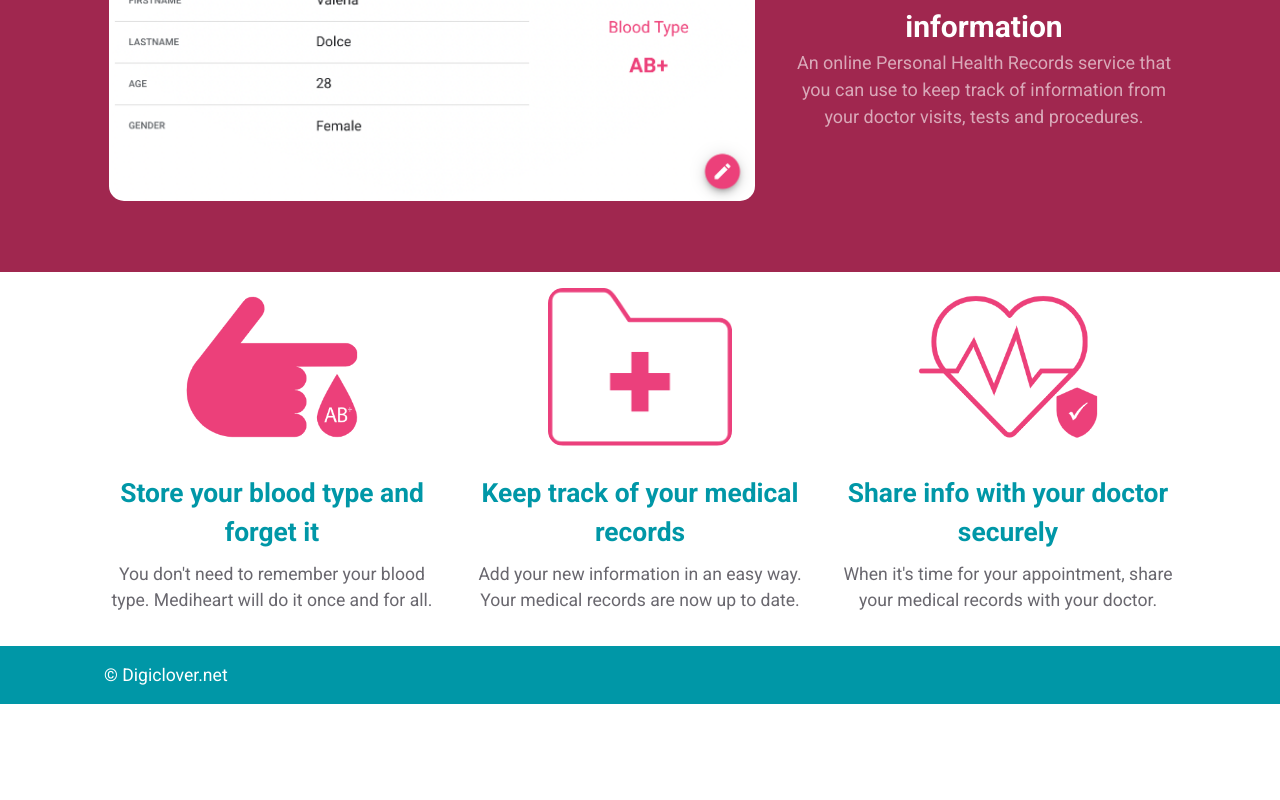
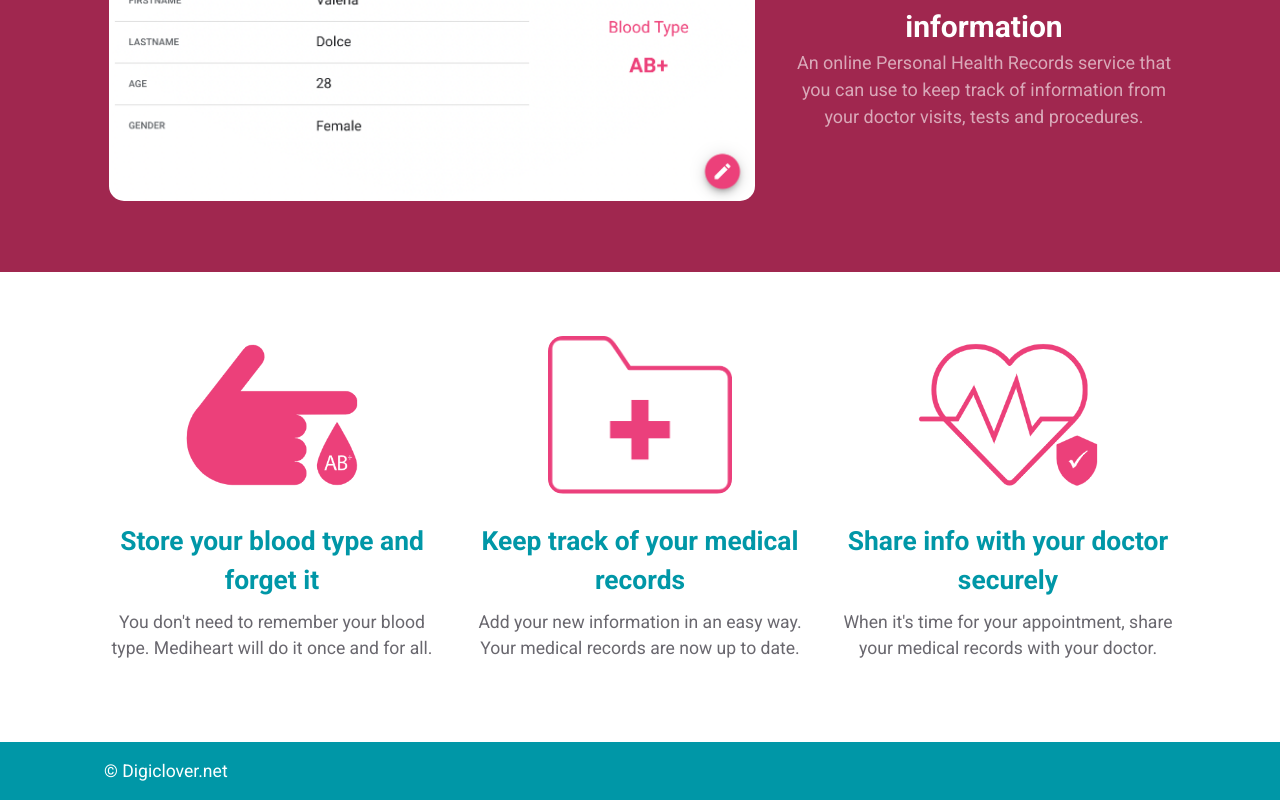
Before and after one commit to vdolce/mediheart-landing-page, a Vue app: page / in a window 1280 px wide. Shown: the part 702-1502 px from the top of the page. Before the commit the page ends 1406 px from the top, so only its background shows below. Built offline with nearby package versions, Linux system fonts and the light colour scheme.

Commit message:
fix margins in Features

```diff
--- a/src/components/Features.vue
+++ b/src/components/Features.vue
@@ -28,8 +28,8 @@
   .div1{
       z-index: 1;
       position: relative;
-      padding-top: 1em;
-      padding-bottom: 1em;
+      padding-top: 4em;
+      padding-bottom: 4em;
       display: flex;
       -webkit-box-align: center;
       align-items: center;
```
